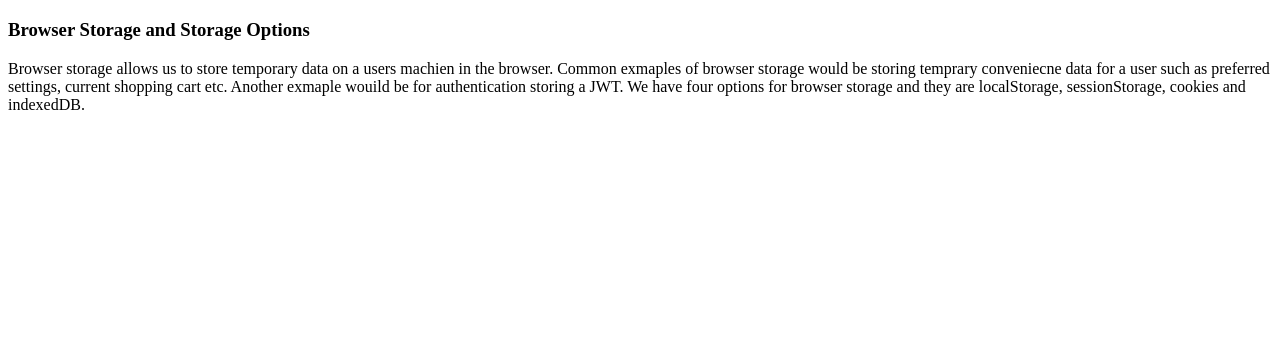
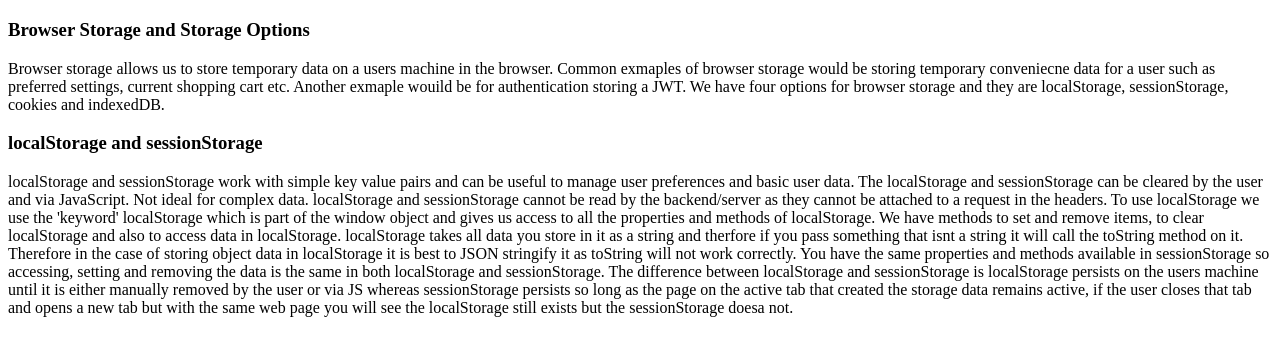
Before and after one commit to Adam-Harte/JavaScript-browser-storage, a plain HTML site: page index.html in a window 1280 px wide. Shown: the part 61-416 px from the top of the page. Drawn offline with Linux system fonts and the light colour scheme.

Commit message:
localStorage and sessionStorage added

```diff
--- a/index.html
+++ b/index.html
@@ -9,12 +9,36 @@
 		<h1>JavaScript Browser Storage</h1>
 		<h3>Browser Storage and Storage Options</h3>
 		<p>
-			Browser storage allows us to store temporary data on a users machien in
-			the browser. Common exmaples of browser storage would be storing temprary
+			Browser storage allows us to store temporary data on a users machine in
+			the browser. Common exmaples of browser storage would be storing temporary
 			conveniecne data for a user such as preferred settings, current shopping
 			cart etc. Another exmaple wouild be for authentication storing a JWT. We
 			have four options for browser storage and they are localStorage,
 			sessionStorage, cookies and indexedDB.
 		</p>
+		<h3>localStorage and sessionStorage</h3>
+		<p>
+			localStorage and sessionStorage work with simple key value pairs and can
+			be useful to manage user preferences and basic user data. The localStorage
+			and sessionStorage can be cleared by the user and via JavaScript. Not
+			ideal for complex data. localStorage and sessionStorage cannot be read by
+			the backend/server as they cannot be attached to a request in the headers.
+			To use localStorage we use the 'keyword' localStorage which is part of the
+			window object and gives us access to all the properties and methods of
+			localStorage. We have methods to set and remove items, to clear
+			localStorage and also to access data in localStorage. localStorage takes
+			all data you store in it as a string and therfore if you pass something
+			that isnt a string it will call the toString method on it. Therefore in
+			the case of storing object data in localStorage it is best to JSON
+			stringify it as toString will not work correctly. You have the same
+			properties and methods available in sessionStorage so accessing, setting
+			and removing the data is the same in both localStorage and sessionStorage.
+			The difference between localStorage and sessionStorage is localStorage
+			persists on the users machine until it is either manually removed by the
+			user or via JS whereas sessionStorage persists so long as the page on the
+			active tab that created the storage data remains active, if the user
+			closes that tab and opens a new tab but with the same web page you will
+			see the localStorage still exists but the sessionStorage doesa not.
+		</p>
 	</body>
 </html>
```
Also changed, not shown: app.js (+40 -0 lines).
